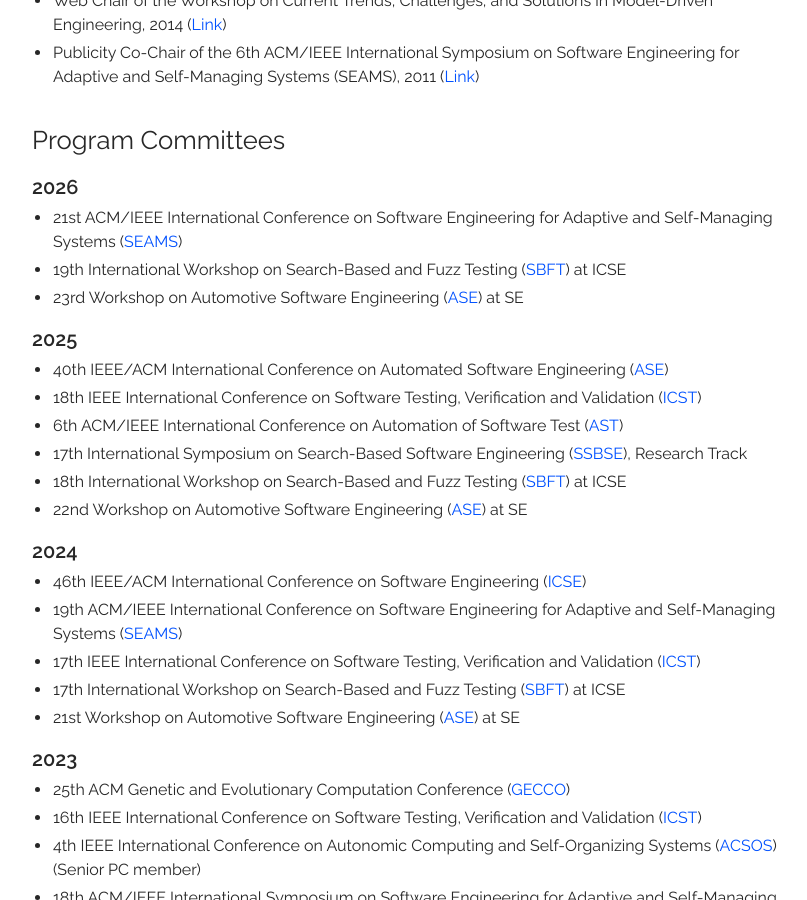
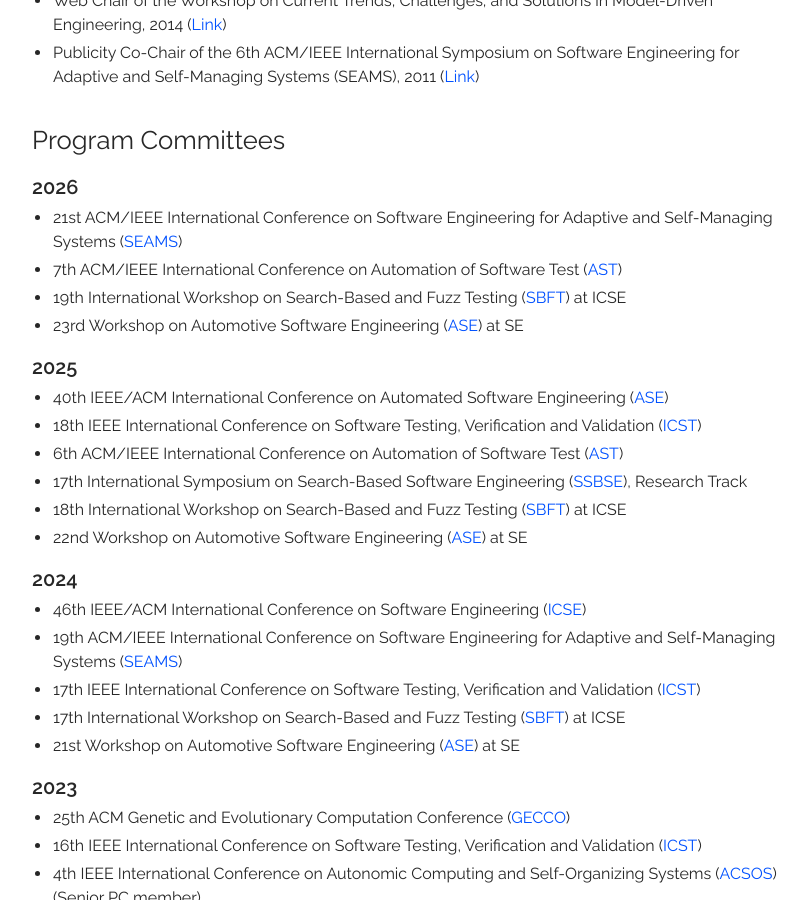
Before and after one commit to thomas-vogel/thomas-vogel.github.io, a Jekyll site: the page built from _pages/activities.md, in a window 1280 px wide and 900 px high, scrolled down 2736 px. Shown: the whole window, without its empty margins (233-1040 px from the left). Built offline with Jekyll 4.4.1, drawn with Linux system fonts in a browser that asks for light colours; nearby versions of some CDN libraries.

Commit message:
Add AST'26 PC.

```diff
--- a/_pages/activities.md
+++ b/_pages/activities.md
@@ -85,6 +85,7 @@
 
 ### 2026
 * 21st ACM/IEEE International Conference on Software Engineering for Adaptive and Self-Managing Systems ([SEAMS](https://conf.researchr.org/home/seams-2026){:target="_blank"})
+* 7th ACM/IEEE International Conference on Automation of Software Test ([AST](https://conf.researchr.org/home/ast-2026){:target="_blank"})
 * 19th International Workshop on Search-Based and Fuzz Testing ([SBFT](https://search-based-and-fuzz-testing.github.io/sbft26/){:target="_blank"}) at ICSE
 * 23rd Workshop on Automotive Software Engineering ([ASE](https://ase-workshop.github.io/2026/){:target="_blank"}) at SE
 
```
